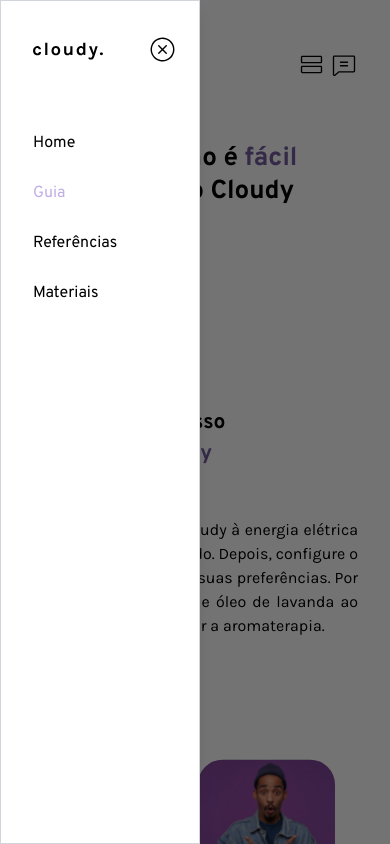
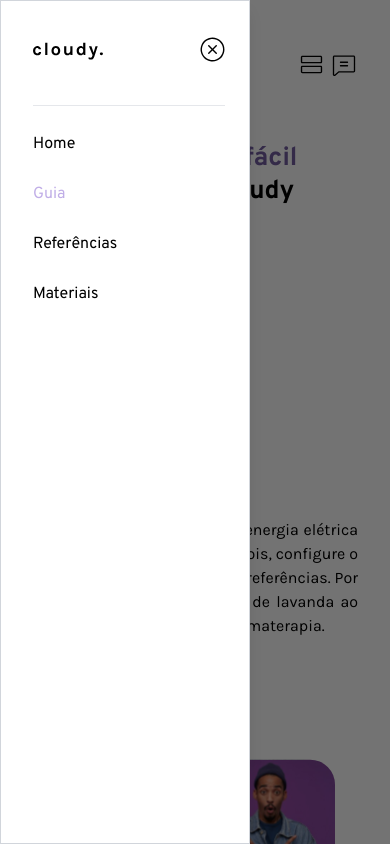
Before and after one commit to yasminvsilva/cloudy, a React (Vite) app: page /guia in a window 390 px wide. Both pictures are taken after a click on the picture 311 px from the left and 64 px from the top of the page. Shown: the top 844 px of the page. Built offline with nearby package versions, Linux system fonts and the light colour scheme.

Commit message:
header mobile atualizado

```diff
--- a/src/pages/Header.jsx
+++ b/src/pages/Header.jsx
@@ -127,16 +127,18 @@ export default function Header() {
 
               <motion.div
                 ref={headerRef}
-                className="fixed top-0 left-0 w-[200px] h-full bg-white border border-gray-300 shadow-lg p-4 z-50"
+                className="fixed top-0 left-0 w-[250px] h-full bg-white border border-gray-300 shadow-lg p-4 z-50"
                 initial={{ x: '-100%' }}
                 animate={{ x: 0 }}
                 exit={{ x: '-100%' }}
                 transition={{ duration: 0.15 }}
               >
-                <div className='flex justify-between items-center h-16 mb-12 mr-2'>
+                <div className='flex justify-between items-center h-16 mb-6 mr-2'>
                   <img className='w-[70px] ml-4 mt-1' src={logo} alt="" />
                   <img className='w-[25px] cursor-pointer' src={x} alt="" onClick={() => setIsHeaderOpen(false)} />
                 </div>
+
+                <hr className='border-1 mb-6 ml-4 mr-2' />
                 <nav>
                   <ul className="mb-6 flex flex-col ml-4 gap-6">
                     <li><button onClick={() => navegacao('/')}
```
